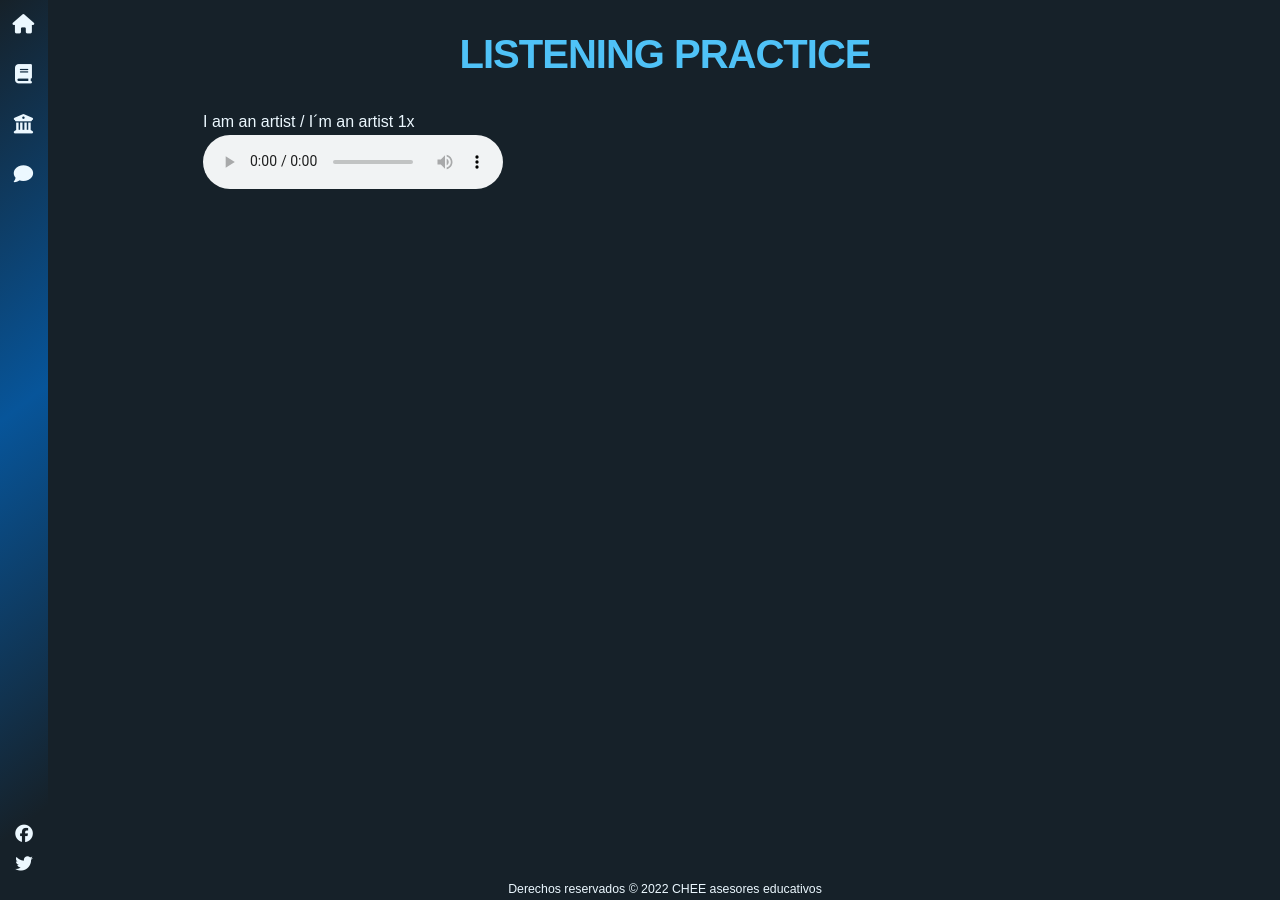
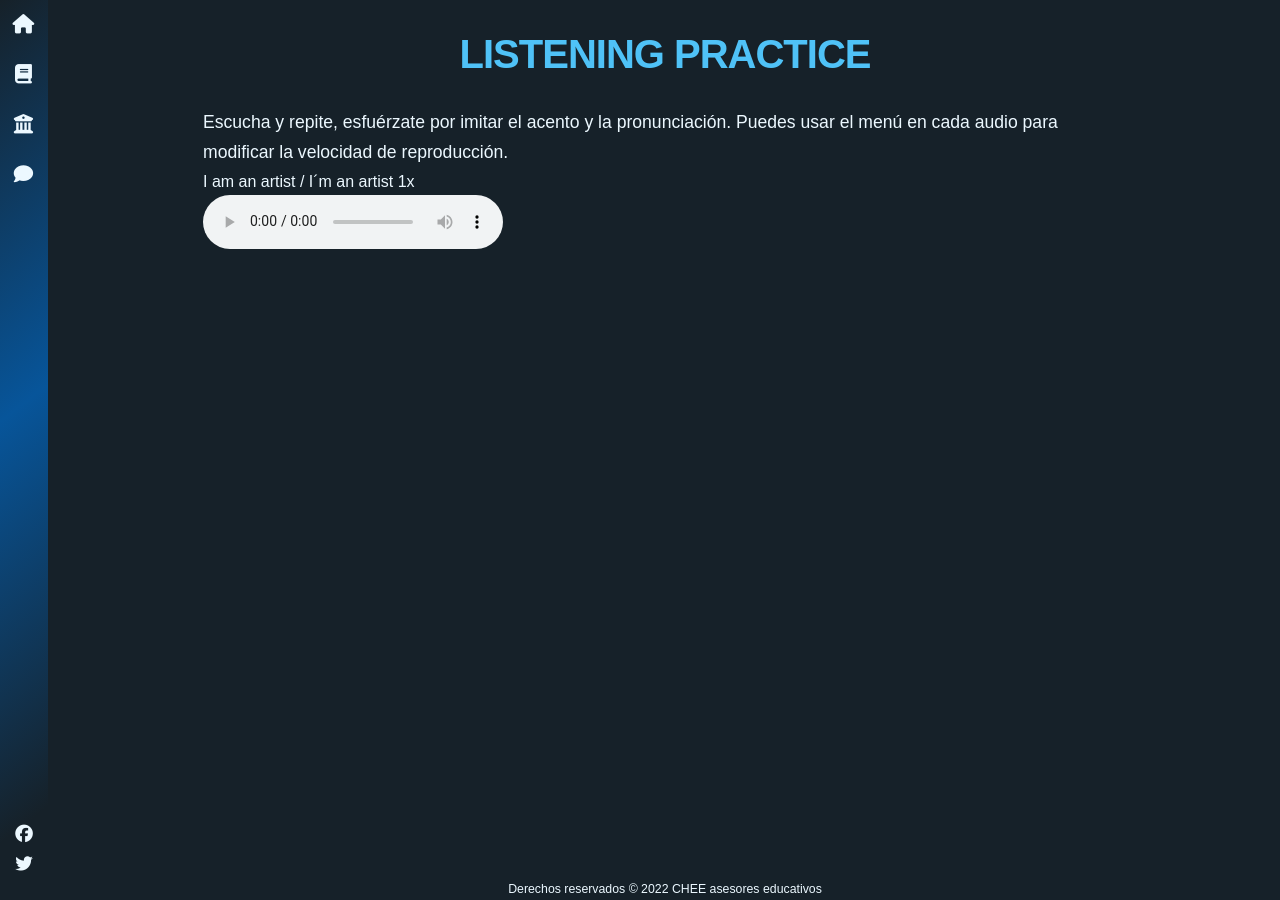
Before and after one commit to camachevaz/ESL, a Jekyll site: the page built from _posts/2021-02-15-listening.markdown, in a window 1280 px wide. Built offline with Jekyll 4.4.1, drawn with Linux system fonts in a browser that asks for light colours; nearby versions of some CDN libraries; some web fonts are replaced.

Commit message:
Update 2021-02-15-listening.markdown

```diff
--- a/_posts/2021-02-15-listening.markdown
+++ b/_posts/2021-02-15-listening.markdown
@@ -8,6 +8,8 @@ summary: Practice your listening skills in self-paced exercises.
 
 # Listening practice
 
+Escucha y repite, esfuérzate por imitar el acento y la pronunciación. Puedes usar el menú en cada audio para modificar la velocidad de reproducción.
+
 <figure>
     <figcaption>I am an artist / I´m an artist 1x</figcaption>
     <audio controls src="/assets/audio/Le01Un01Ls01-01.wav">
```
